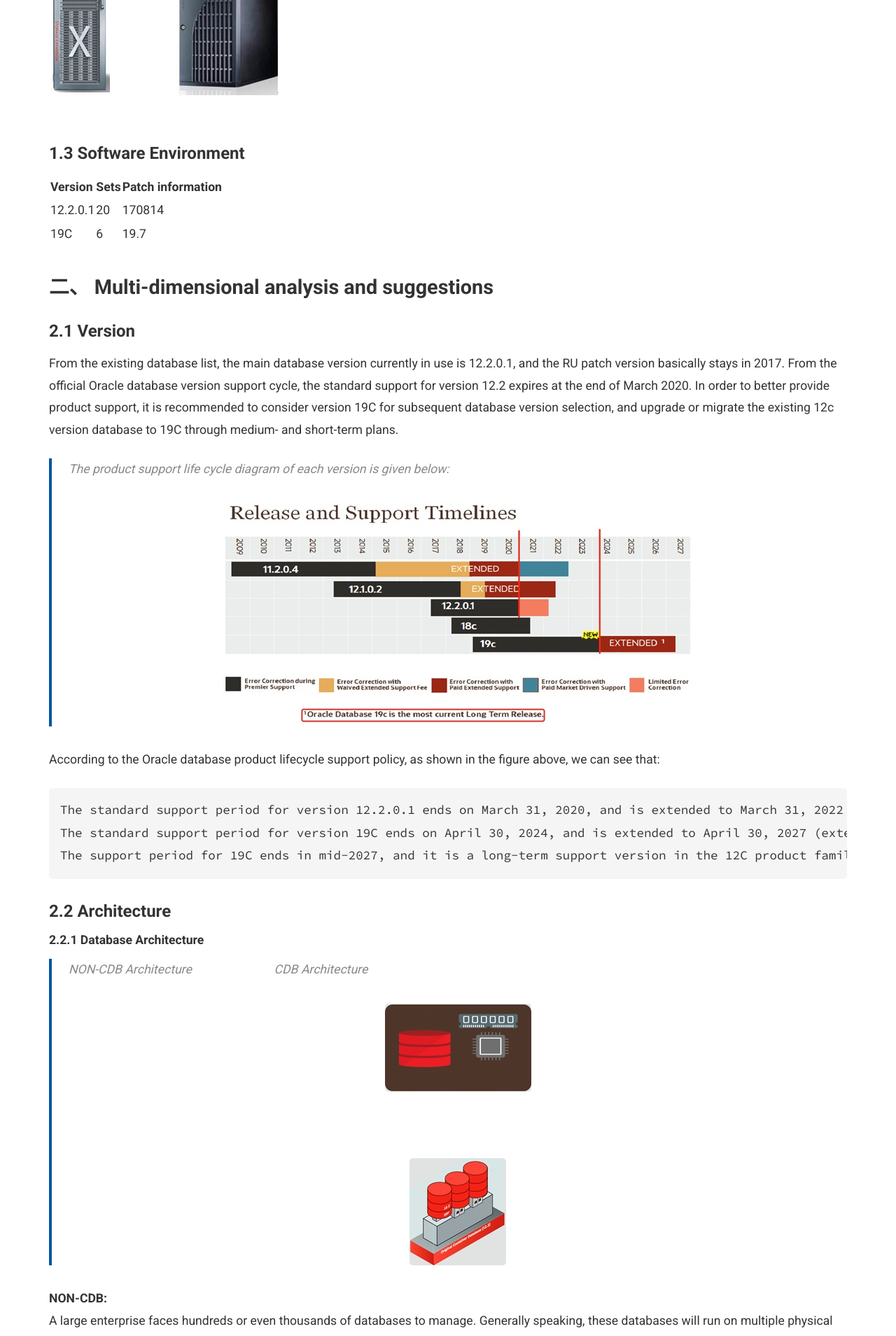
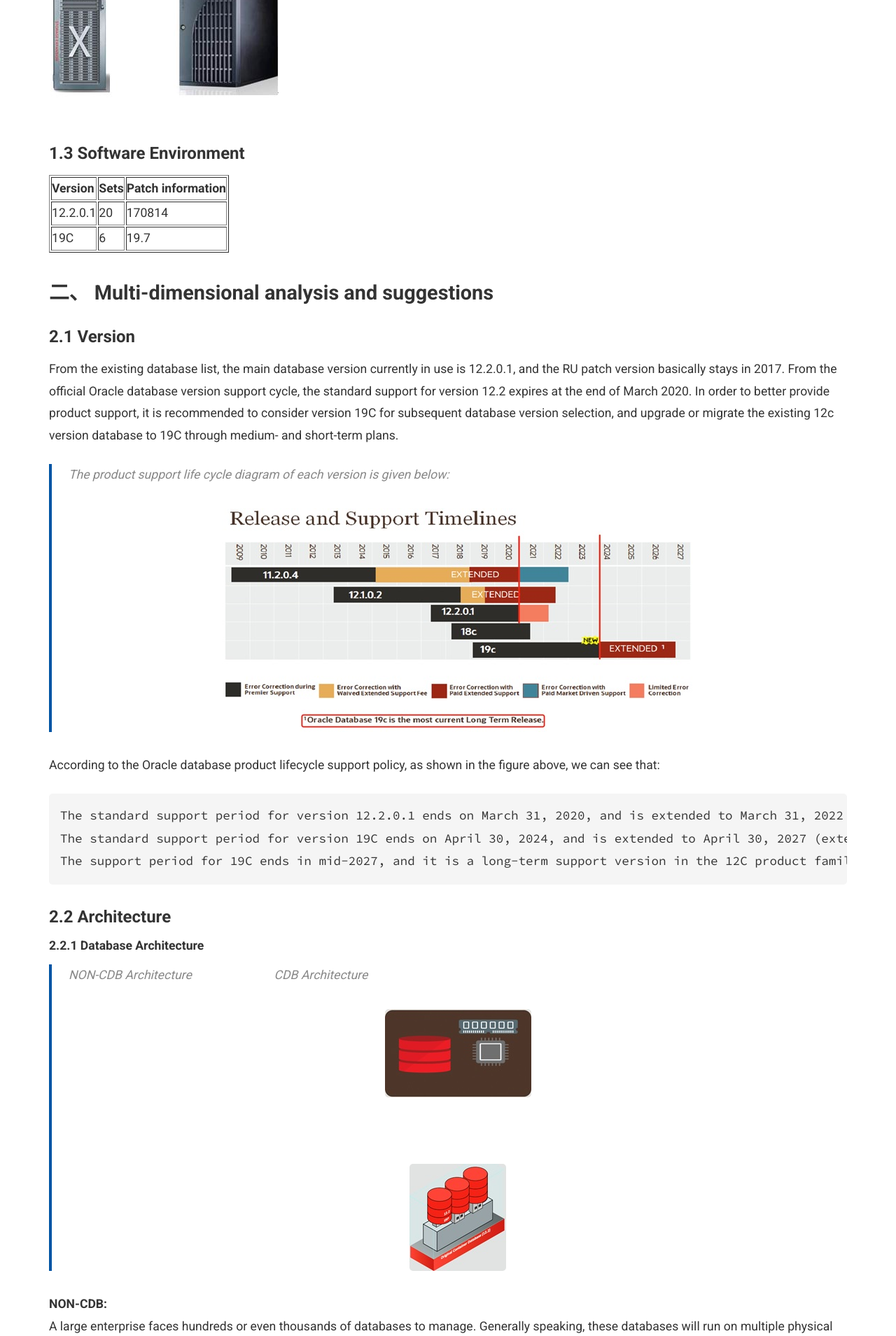
Before and after one commit to goodwaysIT/en, a Jekyll site: the page built from _posts/2025-05-27-ORACLE-19C-Database-Architecture-and-Operation-and-Maintenance-Guide.md, in a window 1280 px wide. Shown: the part 1513-3422 px from the top of the page at 70% size. Built offline with Jekyll 4.4.1, drawn with Linux system fonts in a browser that asks for light colours.

Commit message:
Update 2025-05-27-ORACLE-19C-Database-Architecture-and-Operation-and-Maintenance-Guide.md

```diff
--- a/_posts/2025-05-27-ORACLE-19C-Database-Architecture-and-Operation-and-Maintenance-Guide.md
+++ b/_posts/2025-05-27-ORACLE-19C-Database-Architecture-and-Operation-and-Maintenance-Guide.md
@@ -42,9 +42,7 @@
 </TABLE>
 
 ### 1.3	Software Environment
-
-
-<TABLE>
+<TABLE border="1">
 <TR>
 <TD align="left">
 <FONT><strong>Version</strong></FONT>
```
